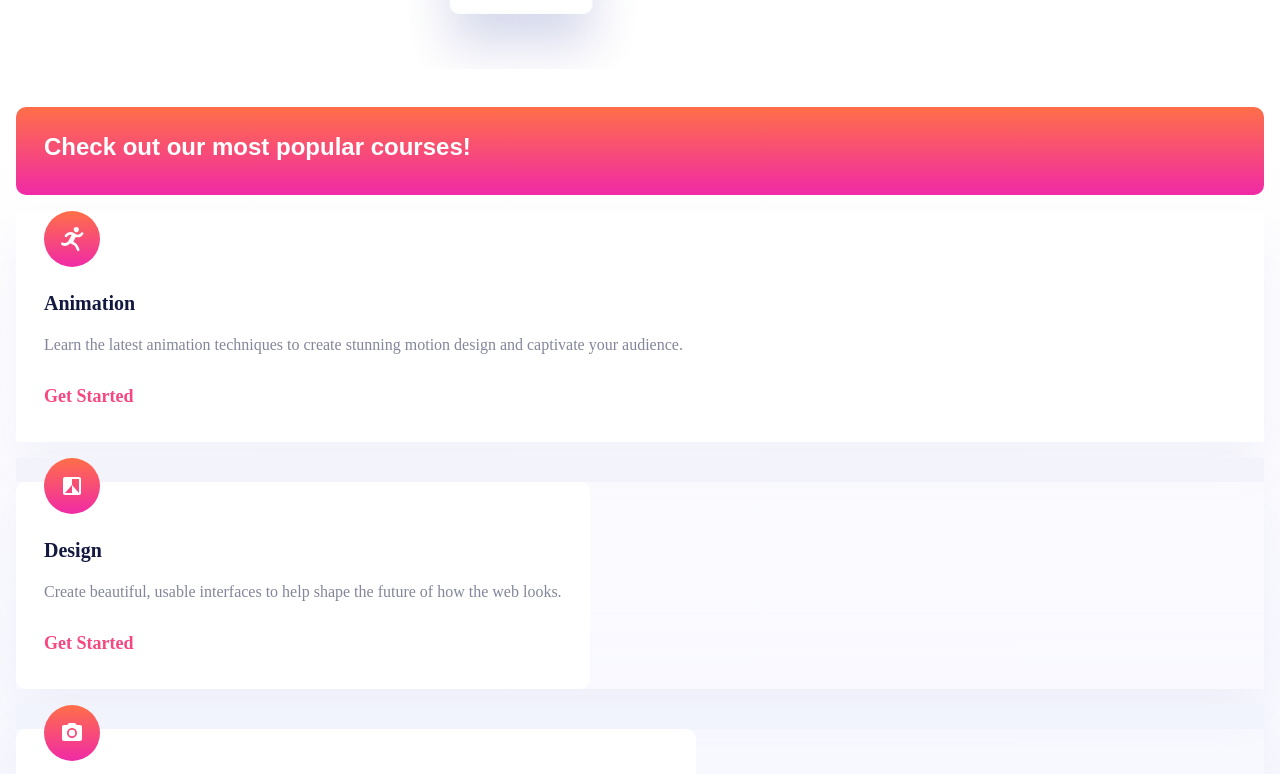
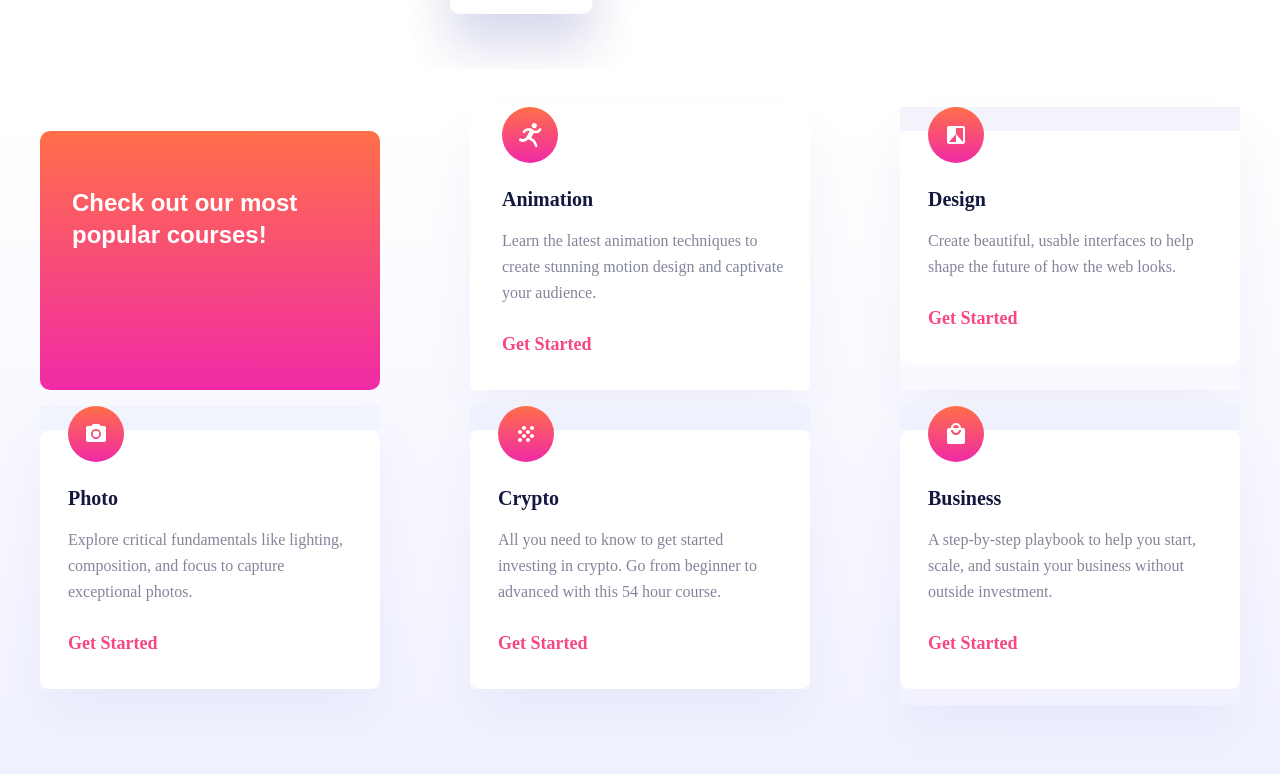
Before and after one commit to roodhouse/frontend-mentor-skilled-landing-page, a React (Create React App) app: page / in a window 1280 px wide. Shown: the part 506-1280 px from the top of the page. Built offline with nearby package versions, Linux system fonts and the light colour scheme.

Commit message:
update tablet cards

```diff
--- a/src/components/Body.jsx
+++ b/src/components/Body.jsx
@@ -8,7 +8,7 @@ function Body() {
         <div id='topWrapper' className='mb-[66px] px-4 md:px-10 md:mb-[140px]'>
             <Top />
         </div>
-        <div id='bottomWrapper' className='bg-gradient-to-b from-white from-0% to-offWhite to-100% px-4 pb-20'>
+        <div id='bottomWrapper' className='bg-gradient-to-b from-white from-0% to-offWhite to-100% px-4 pb-20 md:px-10'>
             <Bottom />
         </div>
     </div>
--- a/src/components/body/Bottom.jsx
+++ b/src/components/body/Bottom.jsx
@@ -5,14 +5,16 @@ import Photo from '../../assets/icon-photography.svg'
 import Crypto from '../../assets/icon-crypto.svg'
 import Business from '../../assets/icon-business.svg'
 
+// todo: fix cards to match animation card
+
 function Bottom() {
   return (
     <div id='bottomContentWrapper'>
-        <div id="bottomHeading" className='rounded-[10px] bg-gradient-to-b from-orangeGradientTwo from-0% to-orangeGradientOne to-100% pt-6 pb-8 px-7 text-white text-2xl leading-[32px] text-left font-extrabold mb-4'>
+        <div id="bottomCards" className='md:flex md:flex-wrap md:justify-between'>
+            <div id="bottomHeading" className='rounded-[10px] bg-gradient-to-b from-orangeGradientTwo from-0% to-orangeGradientOne to-100% pt-6 pb-8 px-7 text-white text-2xl leading-[32px] text-left font-extrabold mb-4 md:w-[340px] md:pt-[56px] md:pl-8 md:mt-6'>
                 <h2>Check out our most popular courses!</h2>
             </div>
-        <div id="bottomCards">
-            <div id="animationCard" className='flex flex-col items-start text-left bg-white px-7 mb-4 shadow-[0px_25px_50px_rgba(6,22,141,0.0442381)]'>
+                <div id="animationCard" className='flex flex-col items-start text-left bg-white px-7 mb-4 shadow-[0px_25px_50px_rgba(6,22,141,0.0442381)] md:w-[340px] md:pl-8 md:pr-[22px]'>
                     <div id="animationImageContainer" className='max-h-[24px]'>
                         <div id='animationImage'>
                             <img src={Animation} alt="Animation card" />
@@ -30,7 +32,7 @@ function Bottom() {
                         </div>
                     </div>
                 </div>
-            <div id="designCard" className='flex flex-col items-start text-left mb-4 shadow-[0px_25px_50px_rgba(6,22,141,0.0442381)]'>
+                <div id="designCard" className='flex flex-col items-start text-left mb-4 shadow-[0px_25px_50px_rgba(6,22,141,0.0442381)] md:w-[340px]'>
                     <div id="designImageContainer" className='max-h-[24px] bg-[#F2F3FB] w-full px-7 z-10'>
                         <div id='designImage'>
                             <img src={Design} alt="Design card" />
@@ -49,7 +51,7 @@ function Bottom() {
                     </div>
                 </div>
 
-            <div id="photoCard" className='flex flex-col items-start text-left mb-4 shadow-[0px_25px_50px_rgba(6,22,141,0.0442381)]'>
+                <div id="photoCard" className='flex flex-col items-start text-left mb-4 shadow-[0px_25px_50px_rgba(6,22,141,0.0442381)] md:w-[340px]'>
                     <div id="photoImageContainer" className='max-h-[24px] bg-[#F1F4FD] w-full px-7 z-10'>
                         <div id='photoImage'>
                             <img src={Photo} alt="Photography card" />
@@ -68,7 +70,7 @@ function Bottom() {
                     </div>
                 </div>
 
-            <div id="cryptoCard" className='flex flex-col items-start text-left mb-4 shadow-[0px_25px_50px_rgba(6,22,141,0.0442381)]'>
+                <div id="cryptoCard" className='flex flex-col items-start text-left mb-4 shadow-[0px_25px_50px_rgba(6,22,141,0.0442381)] md:w-[340px]'>
                     <div id="cryptoImageContainer" className='max-h-[24px] bg-offWhite w-full px-7 z-10'>
                         <div id='cryptoImage'>
                             <img src={Crypto} alt="Crypto card" />
@@ -87,7 +89,7 @@ function Bottom() {
                     </div>
                 </div>
 
-            <div id="businessCard" className='flex flex-col items-start text-left shadow-[0px_25px_50px_rgba(6,22,141,0.0442381)]'>
+                <div id="businessCard" className='flex flex-col items-start text-left shadow-[0px_25px_50px_rgba(6,22,141,0.0442381)] md:w-[340px]'>
                     <div id="businessImageContainer" className='max-h-[24px] bg-offWhite w-full px-7 z-10'>
                         <div id='businessImage'>
                             <img src={Business} alt="Business card" />
```
Lines whose indentation alone changed are shown as unchanged.
